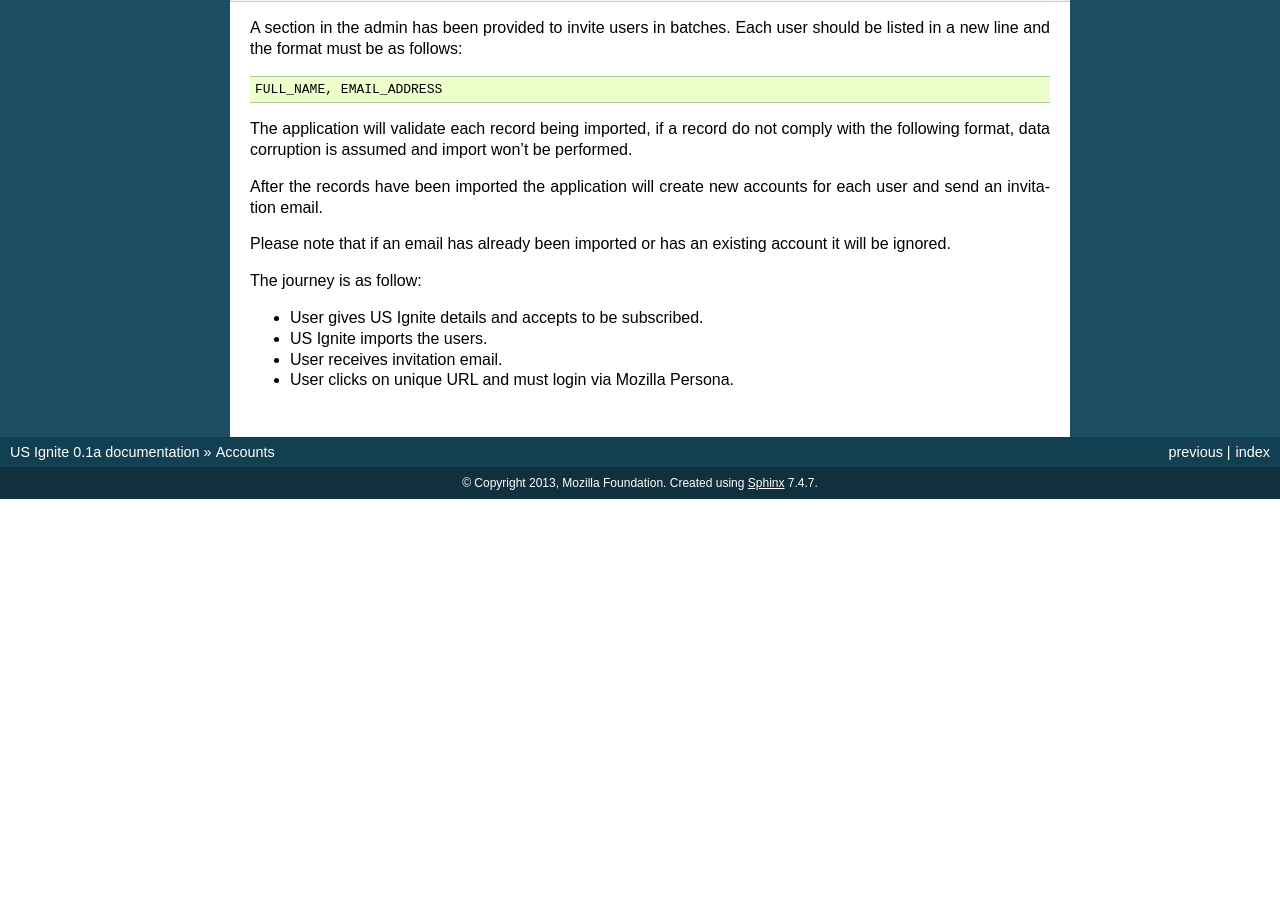
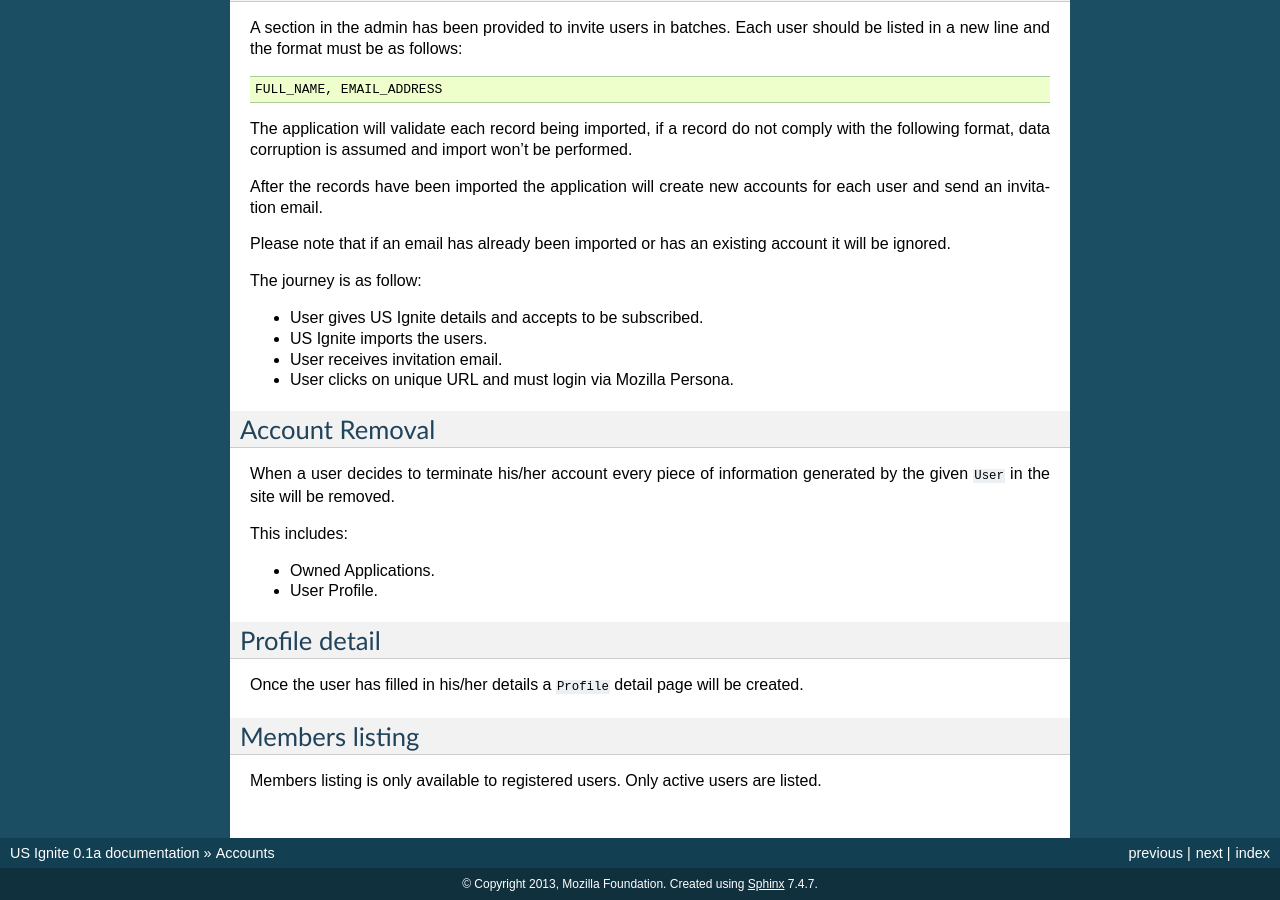
Before and after one commit to us-ignite/advanced-wireless, a Sphinx documentation site: the page built from docs/source/accounts.rst, in a window 1280 px wide and 900 px high, scrolled down 671 px. Built offline with Sphinx 7.4.7, drawn with Linux system fonts in a browser that asks for light colours; before the commit the page ends 1170 px from its top, so only the background shows below that; some of the changed text lies outside the part shown.

Commit message:
Update accounts and applications documentation.
The documentation has been updatd to reflect the current
status of the application.

```diff
--- a/docs/source/accounts.rst
+++ b/docs/source/accounts.rst
@@ -50,3 +50,25 @@ The journey is as follow:
 - US Ignite imports the users.
 - User receives invitation email.
 - User clicks on unique URL and must login via Mozilla Persona.
+
+
+Account Removal
+---------------
+
+When a user decides to terminate his/her account every piece of information generated by the given ``User`` in the site will be removed.
+
+This includes:
+
+- Owned Applications.
+- User Profile.
+
+
+Profile detail
+--------------
+
+Once the user has filled in his/her details a ``Profile`` detail page will be created.
+
+Members listing
+---------------
+
+Members listing is only available to registered users. Only active users are listed.
--- a/docs/source/index.rst
+++ b/docs/source/index.rst
@@ -14,6 +14,7 @@ Contents:
    bootstrap
    commands
    accounts
+   applications
 
 
 Indices and tables
```
Also changed, not shown: docs/source/applications.rst (added, +31 -0 lines).
